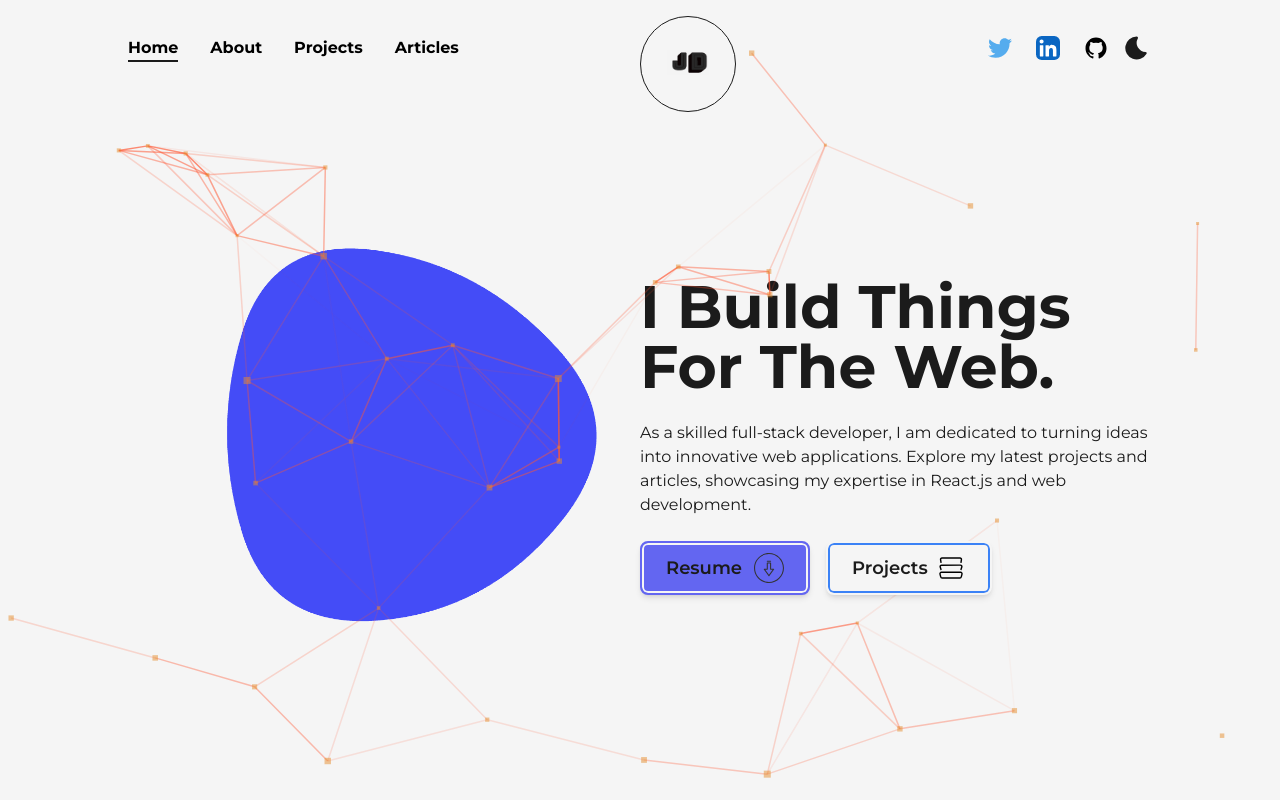
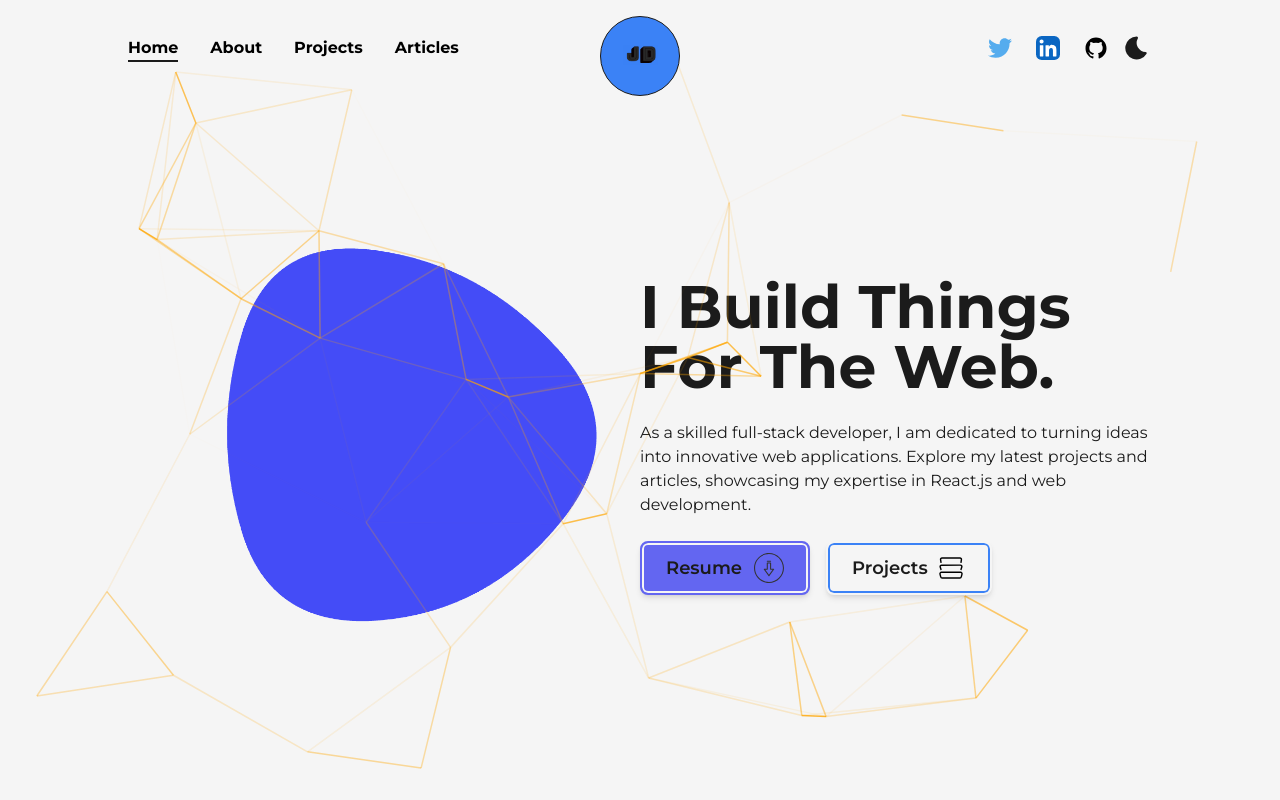
Before and after one commit to artistatbl/Mywebsite, a Next.js app in the folder portfolio/: page / in a window 1280 px wide. Shown: the top 800 px of the page. Built offline with nearby package versions, Linux system fonts and the light colour scheme.

Commit message:
ParticlesContainer / logo minor Update

```diff
--- a/portfolio/src/components/Footer.js
+++ b/portfolio/src/components/Footer.js
@@ -7,9 +7,9 @@ import Layout from '@/components/Layout';
  const Footer = () => {
 	return (
 		<footer className="w-full border-t-2 border-solid border-dark
-		font-medium text-lg dark:text-white
+		font-medium text-lg dark:text-light dark:border-light sm:text-base
 		">
-			<Layout className="py-8 flex items-center justify-between">
+			<Layout className="py-8 flex items-center justify-between lg:flex-col lg:py-6">
 			<span>{new Date().getFullYear()} &copy; All Rights Reserved.</span>
 			<div className="flex items-center">
 			<Link href="/" className="underline underline-offset-2">  Made By Artist</Link>
--- a/portfolio/src/components/Logo.js
+++ b/portfolio/src/components/Logo.js
@@ -1,6 +1,6 @@
-import React from 'react'
-import Link from 'next/link'
-import { motion } from "framer-motion"
+import React from 'react';
+import Link from 'next/link';
+import { motion } from "framer-motion";
 import Image from 'next/image';
 import profilePic from "../../images/profile/log.png";
 
@@ -10,11 +10,11 @@ function Logo({ darkMode }) {
   const borderColorClass = darkMode ? 'border-light' : 'border-dark';
 
   return (
-    <div className='flex items-center justify-center mt-2 relative'>
+    <div className='flex items-center justify-center mt-2 '>
       <MotionLink href="/" className=''>
         <Image
           src={profilePic}
-          className={`w-24 h-24 flex text-light items-center justify-center dark:border-light rounded-full border border-solid ${borderColorClass}`}
+          className={`w-20 h-20 flex text-light  bg-blue-500 items-center justify-center dark:border-amber-500 rounded-full border border-amber-600 ${borderColorClass}`}
         />
       </MotionLink>
     </div>
--- a/portfolio/src/components/NavBar.js
+++ b/portfolio/src/components/NavBar.js
@@ -230,7 +230,7 @@ const NavBar = () => {
 
 
 
-               <div className='absolute left-[50%] top-2 translate-x[-50]'>
+               <div className='absolute left-[50%] top-2 translate-x-[-50%]'>
                     <Logo />
                </div>
           </header>
--- a/portfolio/src/components/hooks/ParticlesContainer.js
+++ b/portfolio/src/components/hooks/ParticlesContainer.js
@@ -28,7 +28,7 @@ const ParticlesContainier = () => {
 				value:''
 			},
 		},
-		fpsLimit: 120,
+		fpsLimit: 200,
 		interactivity:{
 			events: {
 				onclick: {
@@ -37,13 +37,15 @@ const ParticlesContainier = () => {
 				},
 				onHover:{
 					enable: true,
-					mode: 'repulse',
+					mode: 'pulse',
+					size: 8,
+					duration: 1
 				},
 				resize: true,
 			},
 			modes:{
 				push:{
-					quantity: 90
+					quantity: 150
 
 				},
 				repulse: {
@@ -58,10 +60,10 @@ const ParticlesContainier = () => {
 				value: '#e68e2e',
 			},
 			links:{
-				color: '#FF5733',
+				color: '#FFA600',
 				distance: 200,
 				enable: true,
-				opacity: 0.8,
+				opacity: 0.9,
 				width: 1.5
 			},
 			collisions: {
@@ -74,7 +76,7 @@ const ParticlesContainier = () => {
 					default:'bounce'
 				},
 				random: false,
-				speed: 1,
+				speed: 1.5,
 				straight: false,
 			},
 			number: {
@@ -88,7 +90,7 @@ const ParticlesContainier = () => {
 				value: 0.5,
 			},
 			shape:{
-				type: 'square'
+				type: 'traingle'
 			},
 			size: {
 				value: {min: 2, max: 5},
```
